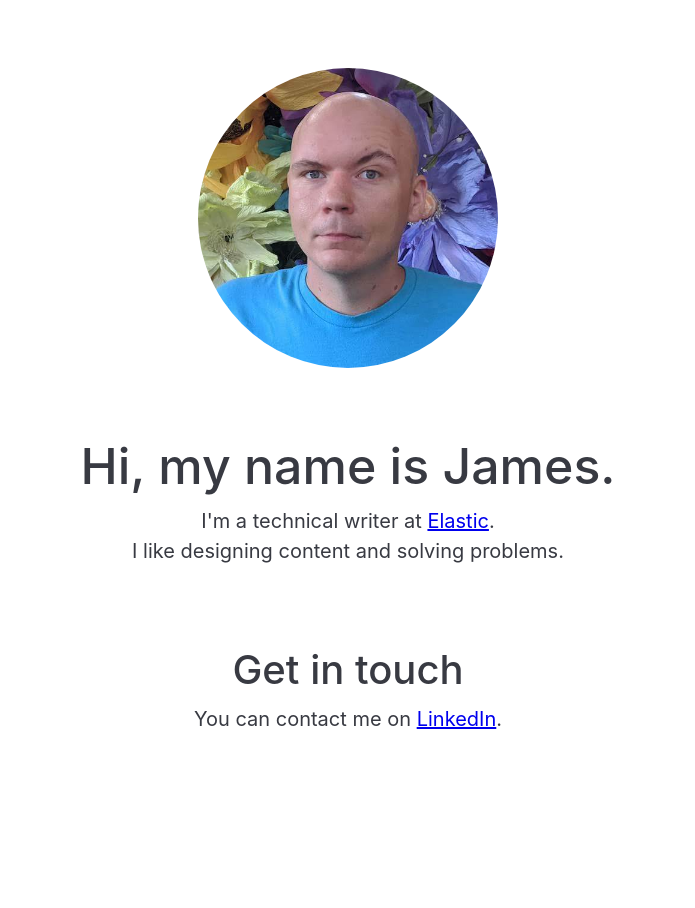
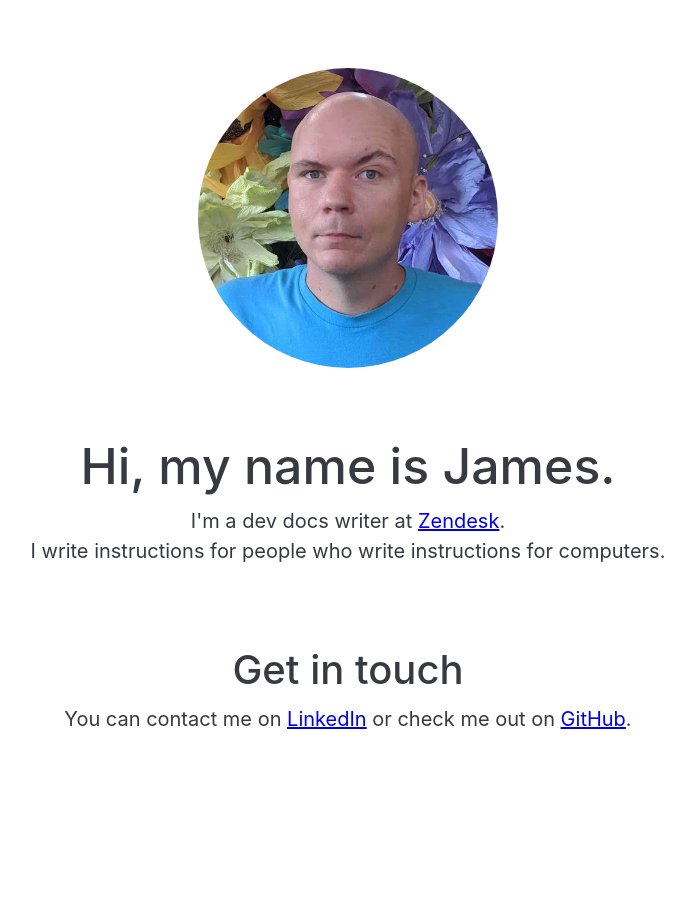
Before and after one commit to jrodewig/jrodewig.github.io, a Jekyll site: the page built from index.html, in a window 1280 px wide. Shown: the whole page, without its empty margins (292-987 px from the left). Built offline with Jekyll 4.4.1, drawn with Linux system fonts in a browser that asks for light colours.

Commit message:
Update home page

```diff
--- a/index.html
+++ b/index.html
@@ -5,23 +5,38 @@ title: James Rodewig
 
 <main>
   <header>
-    <img src="/assets/img/james.jpg" alt="James Rodewig" width="300" height="300">
+    <img
+      src="/assets/img/james.jpg"
+      alt="James Rodewig"
+      width="300"
+      height="300"
+    />
   </header>
   <section>
     <h1>Hi, my name is James.</h1>
-    <p>I'm a technical writer at <a href="https://www.elastic.co"
-        rel="noopener noreferrer">Elastic</a>.
-      <br class="sm-hide">
-      I like designing content and solving problems.
+    <p>
+      I'm a dev docs writer at
+      <a
+        href="https://developer.zendesk.com/documentation/"
+        rel="noopener noreferrer"
+        >Zendesk</a
+      >.
+      <br class="sm-hide" />
+      I write instructions for people who write instructions for computers.
     </p>
   </section>
   <section>
-    <h2>
-      Get in touch
-    </h2>
+    <h2>Get in touch</h2>
     <p>
-      You can contact me on <a
-        href="https://www.linkedin.com/in/jamesrodewig/" rel="noopener noreferrer">LinkedIn</a>.
+      You can contact me on
+      <a
+        href="https://www.linkedin.com/in/jamesrodewig/"
+        rel="noopener noreferrer"
+        >LinkedIn</a
+      >
+      or check me out on
+      <a href="https://github.com/jrodewig" rel="noopener noreferrer">GitHub</a
+      >.
     </p>
   </section>
 </main>
```
